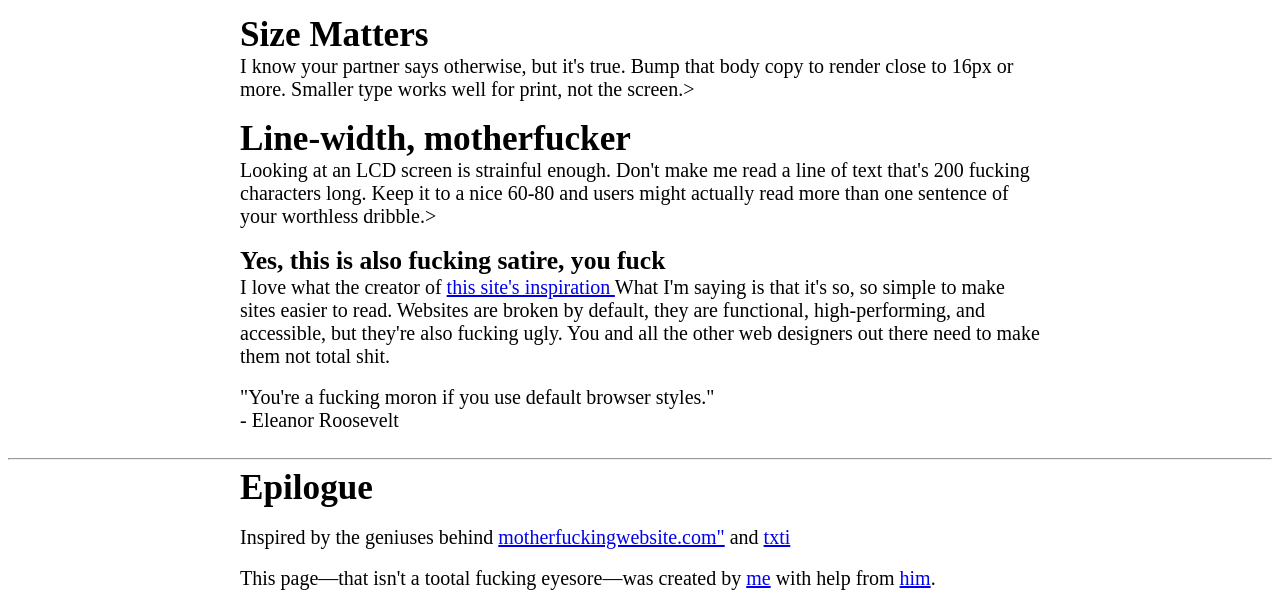
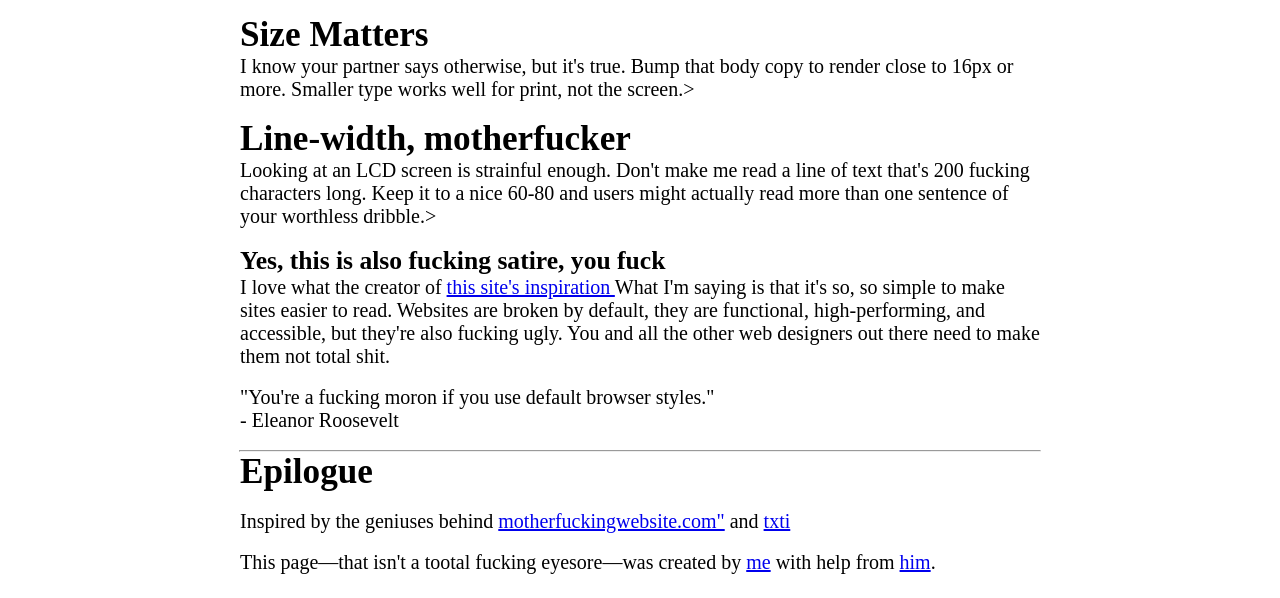
Before and after one commit to milanie98/BetterMotherFucking.github.io, a plain HTML site: page index.html in a window 1280 px wide. Shown: the part 809-1407 px from the top of the page. Drawn offline with Linux system fonts and the light colour scheme.

Commit message:
Update BetterMotherFuckingWebsite.css

```diff
--- a/BetterMotherFuckingWebsite.css
+++ b/BetterMotherFuckingWebsite.css
@@ -6,7 +6,7 @@ p
     font-size: 1.25em
 }
 
-h1, h2,h3, h4, li, h
+h1, h2,h3, h4, li, hr
 {
     width:800px;
     margin: auto;
```
